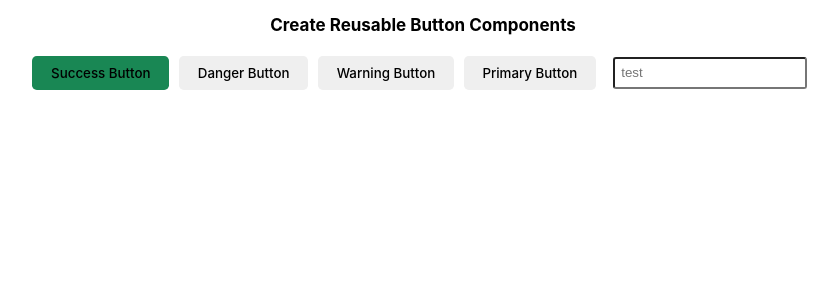
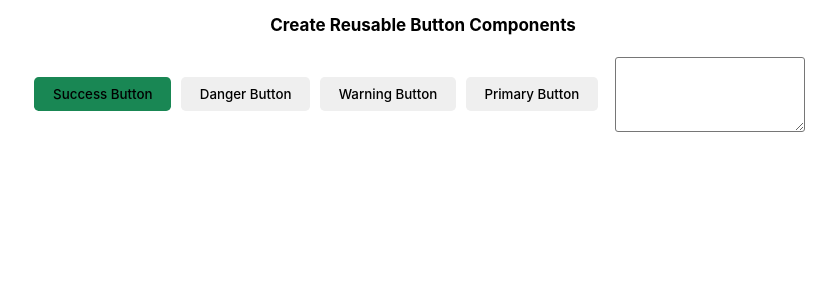
Before and after one commit to uofa-cmput404/404f23project-who-will, a React (Create React App) app in the folder SocialDistribution/FrontEnd/social-distribution/: page / in a window 1280 px wide. Shown: the top 300 px of the page, without its empty margins (217-1055 px from the left). Built offline with nearby package versions, Linux system fonts and the light colour scheme.

Commit message:
making multiple pages

```diff
--- a/SocialDistribution/FrontEnd/social-distribution/package.json
+++ b/SocialDistribution/FrontEnd/social-distribution/package.json
@@ -10,6 +10,7 @@
     "prop-types": "^15.8.1",
     "react": "^18.2.0",
     "react-dom": "^18.2.0",
+    "react-router-dom": "^6.16.0",
     "react-scripts": "5.0.1",
     "styled-components": "^6.0.8",
     "web-vitals": "^2.1.4"
--- a/SocialDistribution/FrontEnd/social-distribution/src/App.js
+++ b/SocialDistribution/FrontEnd/social-distribution/src/App.js
@@ -27,7 +27,7 @@ function App() {
         <Button>Danger Button</Button>
         <Button>Warning Button</Button>
         <Button>Primary Button</Button>
-        <TextInput place_holder="test"></TextInput>
+        <TextInput place_holder="test" box="true"></TextInput>
       </div>
     </React.Fragment>
   );
--- a/SocialDistribution/FrontEnd/social-distribution/src/Components/TextInput.js
+++ b/SocialDistribution/FrontEnd/social-distribution/src/Components/TextInput.jsx
@@ -15,10 +15,16 @@ const TextAreaComponent = styled.textarea`
     border-radius: 3px
 `;
 
-const TextInput = ({type, place_holder, id, name, onChange, box}) => {
+const TextInput = ({type, placeholder, id, name, onChange, box}) => {
     if (box){
         return(
-            <TextAreaComponent></TextAreaComponent>
+            <TextAreaComponent
+                id={id}
+                name={name}
+                placeholder={placeholder}
+                rows="4"
+                col = "50"
+            ></TextAreaComponent>
         );
     } else {
 
@@ -27,7 +33,7 @@ const TextInput = ({type, place_holder, id, name, onChange, box}) => {
                 id={id}
                 name={name}
                 type={type ? type:"text"}
-                placeholder={place_holder}
+                placeholder={placeholder}
                 onChange={onChange}
             />
         );
```
Also changed, not shown: SocialDistribution/FrontEnd/social-distribution/src/Components/NavBar.jsx (added, +11 -0 lines), SocialDistribution/FrontEnd/social-distribution/src/pages/Account.jsx (added, +11 -0 lines), SocialDistribution/FrontEnd/social-distribution/src/pages/Home.jsx (added, +10 -0 lines), SocialDistribution/FrontEnd/social-distribution/src/Components/Button.jsx (renamed from SocialDistribution/FrontEnd/social-distribution/src/Components/Button.js), 1 other file (tests, documents, lock files or other folders).
